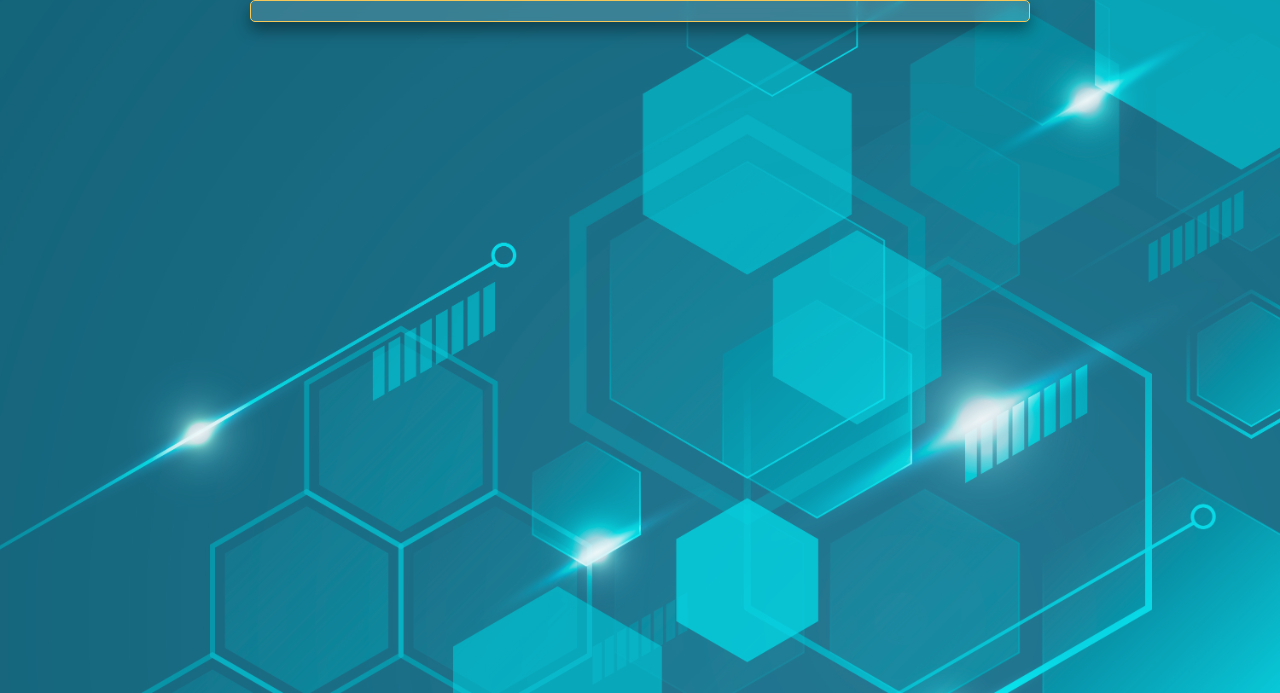
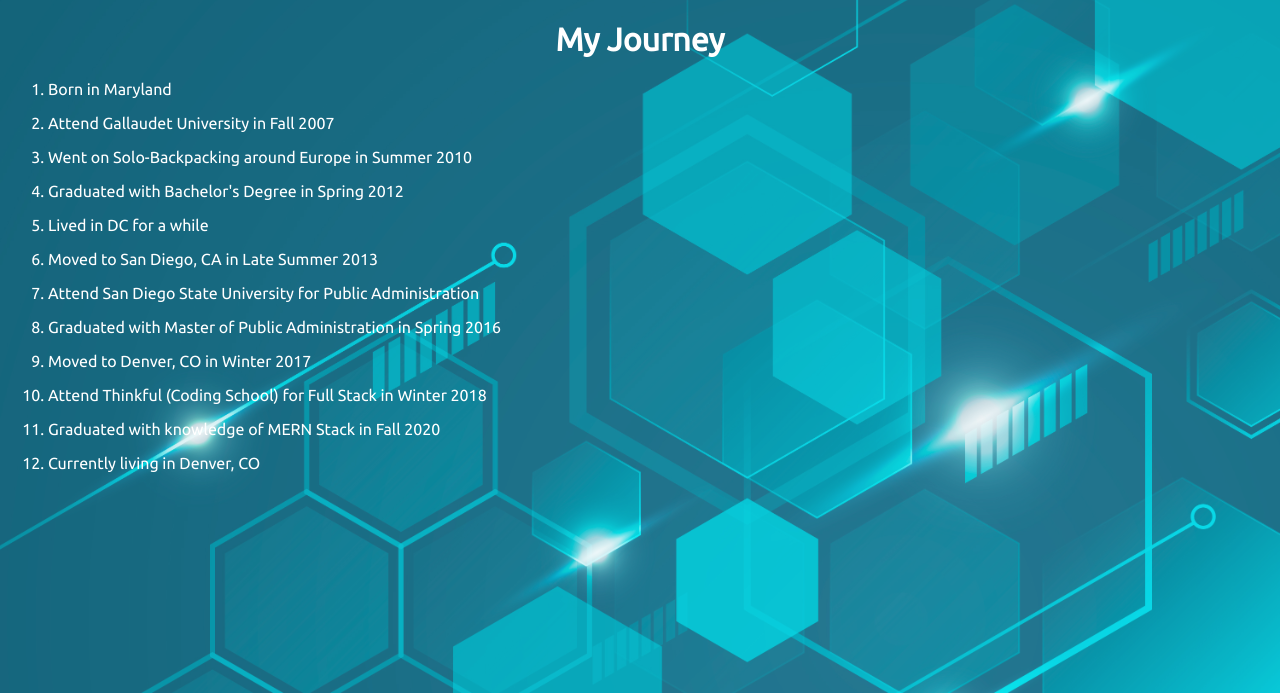
Before and after one commit to SCallahan101/PersonalPortfolio, a PHP site: page /Pages/MyJourney.html in a window 1280 px wide. Shown: the part 107-800 px from the top of the page. Run offline with PHP 8.4, Linux system fonts and the light colour scheme.

```diff
--- a/Pages/AboutMe.html
+++ b/Pages/AboutMe.html
@@ -17,8 +17,6 @@
         <nav id="navigationBar">
             <a  href="AboutMe.html">About Me</a>
             <a  href="MyWorks.html">My Works</a>
-            <a class="disabledLink"><img alt="Selfie Picture" src="../SecondaryItems/pictures/AvatarPic.jpg"></a>
-            <a  href="MyJourney.html">Journey</a>
             <a  href="ContactInfo.html">Contact Me</a>
         </nav>
         <nav class="mobileNav">
@@ -26,7 +24,6 @@
             <div class="drop-content">
                 <a class="mobilePages" href="AboutMe.html">About Me</a>
                 <a class="mobilePages" href="MyWorks.html">My Works</a>
-                <a class="mobilePages" href="MyJourney.html">Journey</a>
                 <a class="mobilePages" href="ContactInfo.html">Contact Me</a>
             </div>
         </nav>
--- a/Pages/ContactInfo.html
+++ b/Pages/ContactInfo.html
@@ -16,8 +16,6 @@
         <nav id="navigationBar">
             <a class="phaseOut" href="AboutMe.html">About Me</a>
             <a href="MyWorks.html">My Works</a>
-            <a class="disabledLink"><img alt="Selfie Picture" src="../SecondaryItems/pictures/MyInterests.jpg"></a>
-            <a href="MyJourney.html">Journey</a>
             <a href="ContactInfo.html">Contact Me</a>
         </nav>
         <nav class="mobileNav">
@@ -25,7 +23,6 @@
             <div class="drop-content">
                 <a class="mobilePages" href="AboutMe.html">About Me</a>
                 <a class="mobilePages" href="MyWorks.html">My Works</a>
-                <a class="mobilePages" href="MyJourney.html">Journey</a>
                 <a class="mobilePages" href="ContactInfo.html">Contact Me</a>
             </div>
         </nav>
--- a/Pages/MyJourney.html
+++ b/Pages/MyJourney.html
@@ -6,7 +6,7 @@
     <head>
         <meta charset="utf-8">
         <meta http-equiv="X-UA-Compatible" content="IE=edge">
-        <title>Sharing Deaf Culture</title>
+        <title>My Journey</title>
         <meta name="description" content="">
         <meta name="viewport" content="width=device-width, initial-scale=1">
         <link rel="stylesheet" href="../home.css">
@@ -29,8 +29,22 @@
                 <a class="mobilePages" href="ContactInfo.html">Contact Me</a>
             </div>
         </nav>
+        <h1>My Journey</h1>
         <main class="deafBox">
-
+            <ol>
+                <li class="infoBox"><p>Born in Maryland</p></li>
+                <li class="infoBox"><p>Attend Gallaudet University in Fall 2007</p></li>
+                <li class="infoBox"><p>Went on Solo-Backpacking around Europe in Summer 2010</p></li>
+                <li class="infoBox"><p>Graduated with Bachelor's Degree in Spring 2012</p></li>
+                <li class="infoBox"><p>Lived in DC for a while</p></li>
+                <li class="infoBox"><p>Moved to San Diego, CA in Late Summer 2013</p></li>
+                <li class="infoBox"><p>Attend San Diego State University for Public Administration</p></li>
+                <li class="infoBox"><p>Graduated with Master of Public Administration in Spring 2016</p></li>
+                <li class="infoBox"><p>Moved to Denver, CO in Winter 2017</p></li>
+                <li class="infoBox"><p>Attend Thinkful (Coding School) for Full Stack in Winter 2018</p></li>
+                <li class="infoBox"><p>Graduated with knowledge of MERN Stack in Fall 2020</p></li>
+                <li class="infoBox"><p>Currently living in Denver, CO</p></li>
+            </ol>
         </main>
     </body>
 </html>
--- a/Pages/MyWorks.html
+++ b/Pages/MyWorks.html
@@ -16,8 +16,6 @@
         <nav id="navigationBar">
             <a class="phaseOut" href="AboutMe.html">About Me</a>
             <a href="MyWorks.html">My Works</a>
-            <a class="disabledLink"><img alt="Selfie Picture" src="../SecondaryItems/pictures/MyWorksPic.jpg"></a>
-            <a href="MyJourney.html">Journey</a>
             <a href="ContactInfo.html">Contact Me</a>
         </nav>
         <nav class="mobileNav">
@@ -25,7 +23,6 @@
             <div class="drop-content">
                 <a class="mobilePages" href="AboutMe.html">About Me</a>
                 <a class="mobilePages" href="MyWorks.html">My Works</a>
-                <a class="mobilePages" href="MyJourney.html">Journey</a>
                 <a class="mobilePages" href="ContactInfo.html">Contact Me</a>
             </div>
         </nav>
--- a/home.css
+++ b/home.css
@@ -58,9 +58,9 @@ footer{
         font-size: 2vmin !important;
         width: 50% !important;
     }
-    .deafBox{
+    /* .deafBox{
         width: 60% !important;
-    }
+    } */
     .techUsed{
         width: 50% !important;
     }
@@ -292,8 +292,11 @@ footer{
     width: 50px;
     height: 67px;
 }
+h1{
+    text-align: center;
+}
 #introContainer > h1{
-    text-align: center;
+    /* text-align: center; */
     margin-top: -80px;
 }
 #headerAboutMe{
@@ -432,9 +435,11 @@ footer{
 
 /*Only for Deaf Culture */
 
-.deafBox{
-    float: unset;
-    width: 90%;
+/* .deafBox{ */
+    /* display: grid;
+    grid-template-columns: 1fr 1fr 1fr 1fr; */
+    /* float: unset; */
+    /* width: 90%;
     text-align: center;
     margin: 0 auto;
     padding: 10px;
@@ -446,9 +451,44 @@ footer{
     -webkit-backdrop-filter: blur(5px);
     box-shadow: 0px 8px 16px 0px rgba(0,0,0,0.4);
 }
-#deafCultureLink{
-    color: #F6C859;
+.deafBox ol{
+    margin: 0;
+    list-style: none;
+    padding: 0;
+    --unit: 1rem;
+    display: flex;
+    flex-direction: row;
+    flex-wrap: wrap;
+    align-content: center;
+    justify-content: space-evenly;
+    align-items: center;
+} */
+/* .infoBox{
+    border: solid 1px black;
+    height: 50px;
+    width: 200px;
+    padding: 20px;
+    counter-increment: section;
+    position: relative;
+    display: block;
+    margin: 2rem 0;
 }
+.infoBox p{
+    margin: auto;
+}
+.infoBox::after{
+        content: counter(section);
+        position: absolute;
+        border-radius: 50%;
+        padding: 10px;
+        height: 1.25em;
+        width: 1.25em;
+        background-color: black;
+        text-align: center;
+        line-height: 1.25em;
+        color: white;
+        font-size: 1em;
+} */
 
 /* Only for Contact Me */
 
--- a/home.html
+++ b/home.html
@@ -19,8 +19,6 @@
         <nav id="navigationBar">
             <a class="phaseOut" href="Pages/AboutMe.html">About Me</a>
             <a href="Pages/MyWorks.html">My Works</a>
-            <img class="desktopPic" alt="Selfie Picture" src="SecondaryItems/pictures/AvatarPic.jpg">
-            <a href="Pages/MyJourney.html">Journey</a>
             <a href="Pages/ContactInfo.html">Contact Me</a>
         </nav>
         <nav class="mobileNav">
@@ -28,7 +26,6 @@
             <div class="drop-content">
                 <a class="mobilePages" href="Pages/AboutMe.html">About Me</a>
                 <a class="mobilePages" href="Pages/MyWorks.html">My Works</a>
-                <a class="mobilePages" href="Pages/MyJourney.html">Journey</a>
                 <a class="mobilePages" href="Pages/ContactInfo.html">Contact Me</a>
             </div>
         </nav>
```
